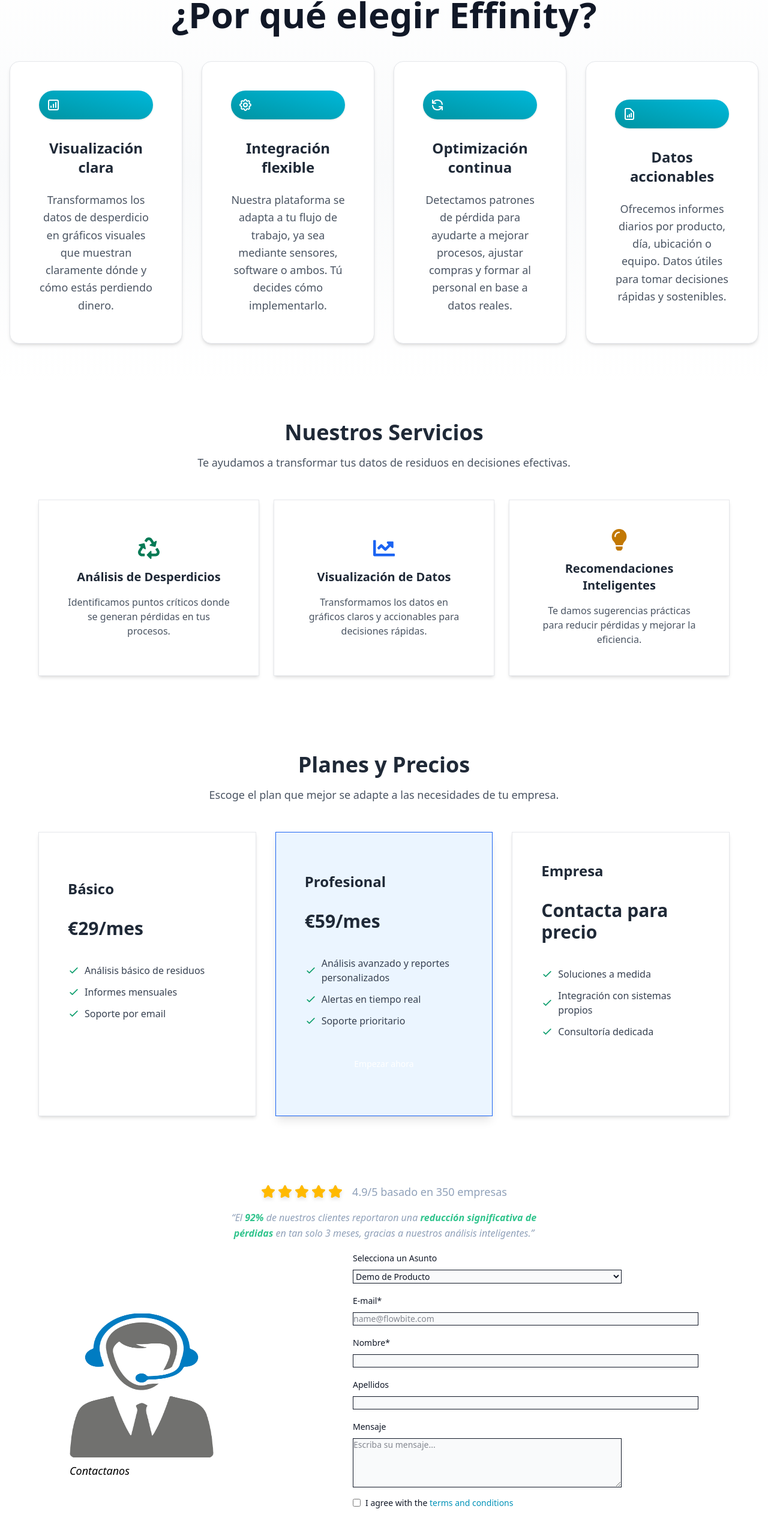
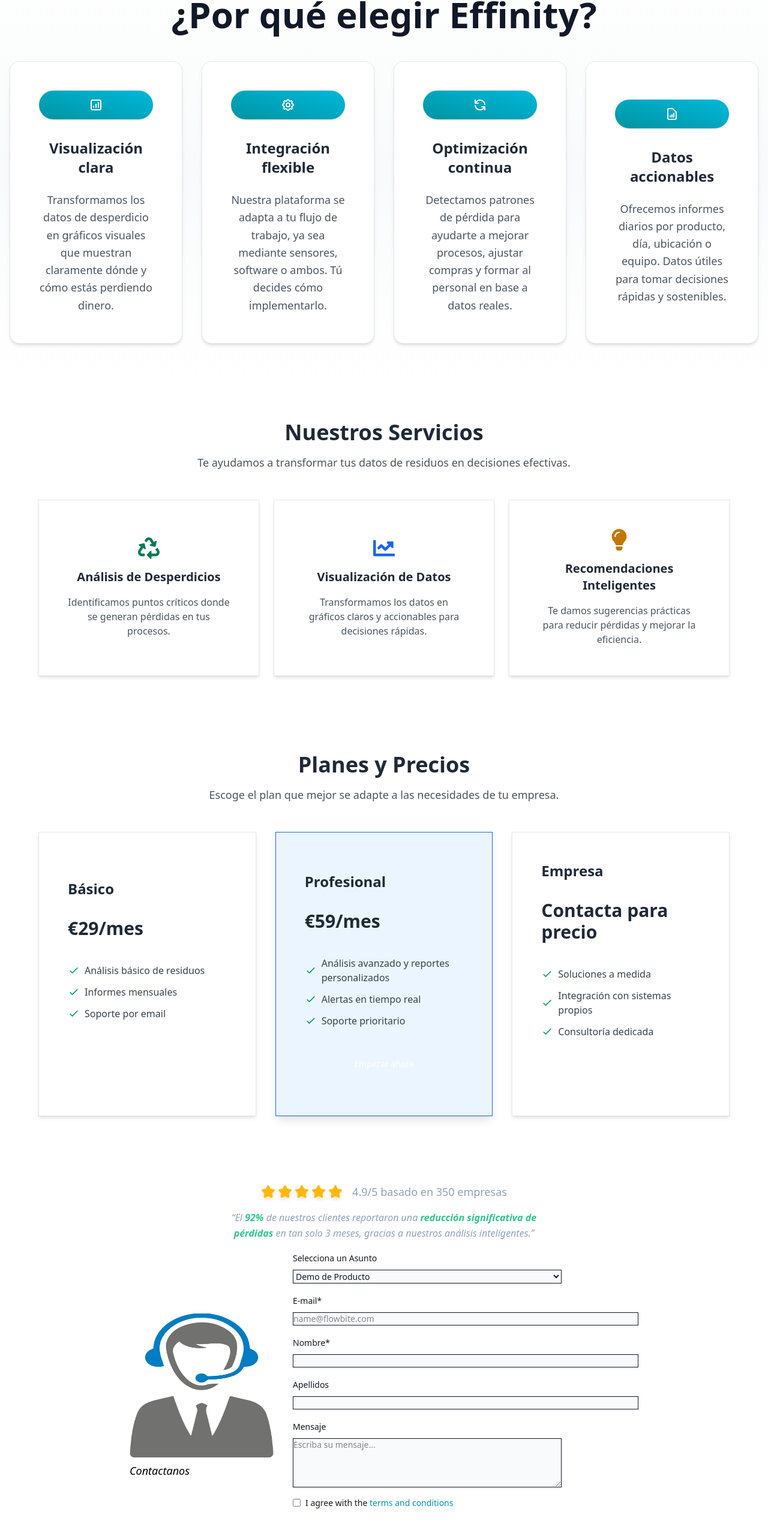
Before and after one commit to JaumeCozar/Projecte-bootcamp, a React (Vite) app: page / in a window 1280 px wide. Shown: the part 1306-3872 px from the top of the page at 60% size. Built offline with nearby package versions, Linux system fonts and the light colour scheme.

Commit message:
Formulario centrado para resoluciones xl e iconos de beneficios effinity centrados

```diff
--- a/src/components/beneficios/beneficios.tsx
+++ b/src/components/beneficios/beneficios.tsx
@@ -50,7 +50,7 @@
               key={index}
               className="flex flex-col items-start p-6 bg-white border border-gray-200 shadow-md rounded-2xl transition hover:shadow-lg hover:ring-1 hover:ring-teal-500"
             >
-              <div className="bg-gradient-to-tr from-teal-500 to-cyan-500 p-3 rounded-full shadow mb-4 animate-pulse-slow">
+              <div className="flex justify-center bg-gradient-to-tr from-teal-500 to-cyan-500 p-3 rounded-full shadow mb-4 animate-pulse-slow">
                 {item.icon}
               </div>
               <h3 className="text-2xl font-semibold text-gray-800 mb-2">{item.titulo}</h3>
--- a/src/components/contact/form/form.tsx
+++ b/src/components/contact/form/form.tsx
@@ -4,7 +4,7 @@
 import contactImage from '../img/contacto.png'
 export function FormularioContacto() {
   return (
-    <div className="containerForm flex flex-col md:flex-row justify-around items-center gap-8 p-4">
+    <div className="containerForm flex flex-col md:flex-row justify-around xl:justify-center items-center gap-8 p-4">
       <div className="flex flex-col gap-2">
      <img src= {contactImage} className="imagen w-60 h-60 "/>
      <p className="italic text-lg">Contactanos</p>
```
